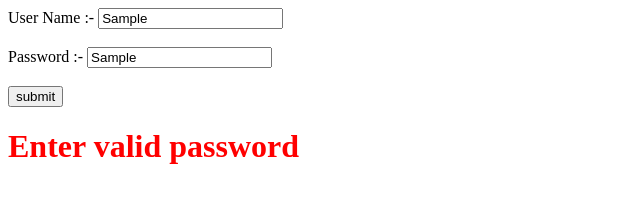
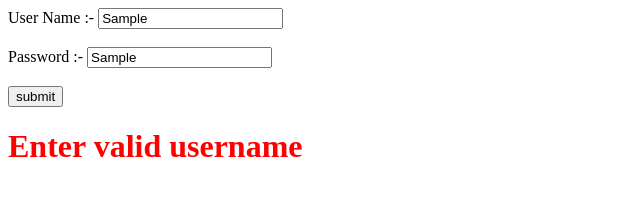
Before and after one commit to DipenGediya/extra_work, a plain HTML site: page login.html in a window 1280 px wide. Both pictures are taken after typing "Sample", "Sample" into the empty fields and a click on the button "submit". Shown: the full height of the page, 0-640 px from the left. Drawn offline with Linux system fonts and the light colour scheme.

Commit message:
Update login.html

```diff
--- a/login.html
+++ b/login.html
@@ -39,7 +39,7 @@
                 }
             }
             else {
-                document.getElementById("title").innerHTML = "Enter valid password";
+                document.getElementById("title").innerHTML = "Enter valid username";
                 document.getElementById("title").style.color = "red";
             }
         }
```
